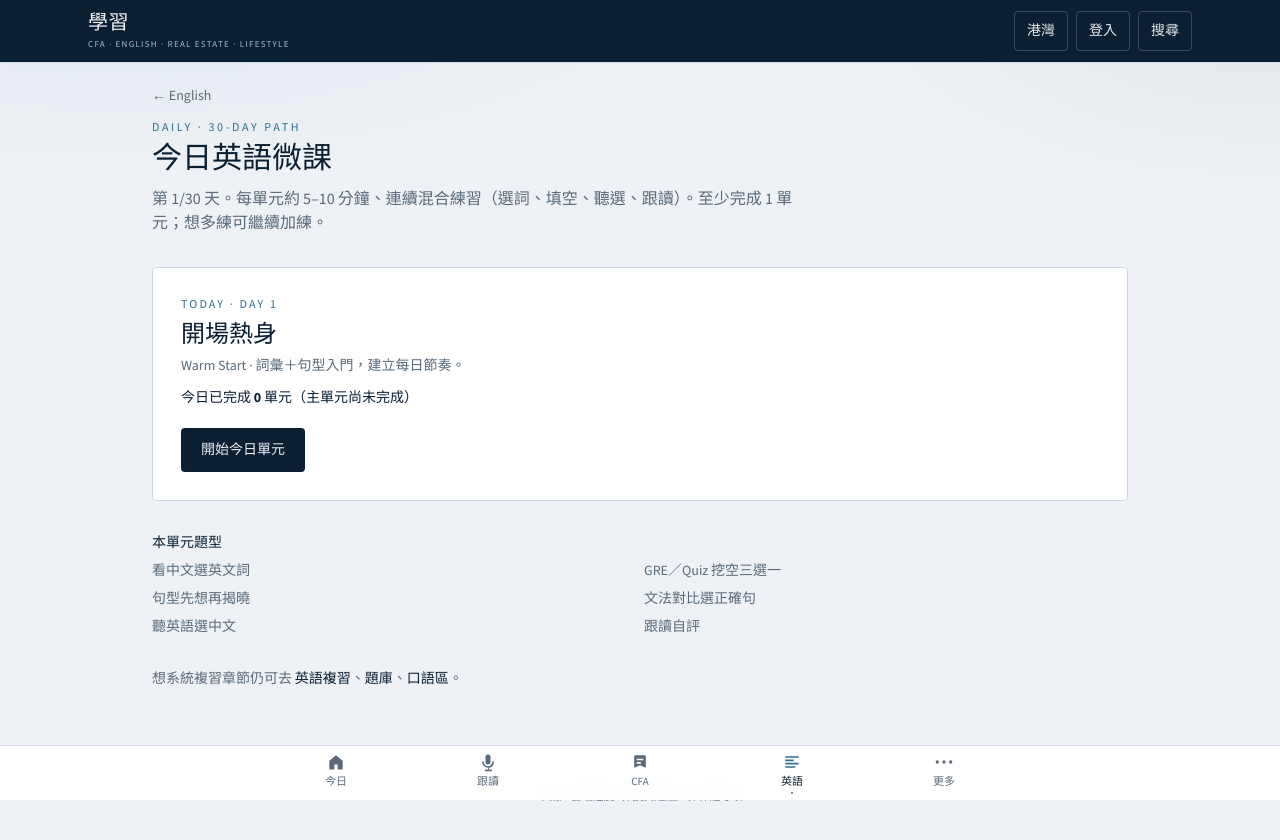
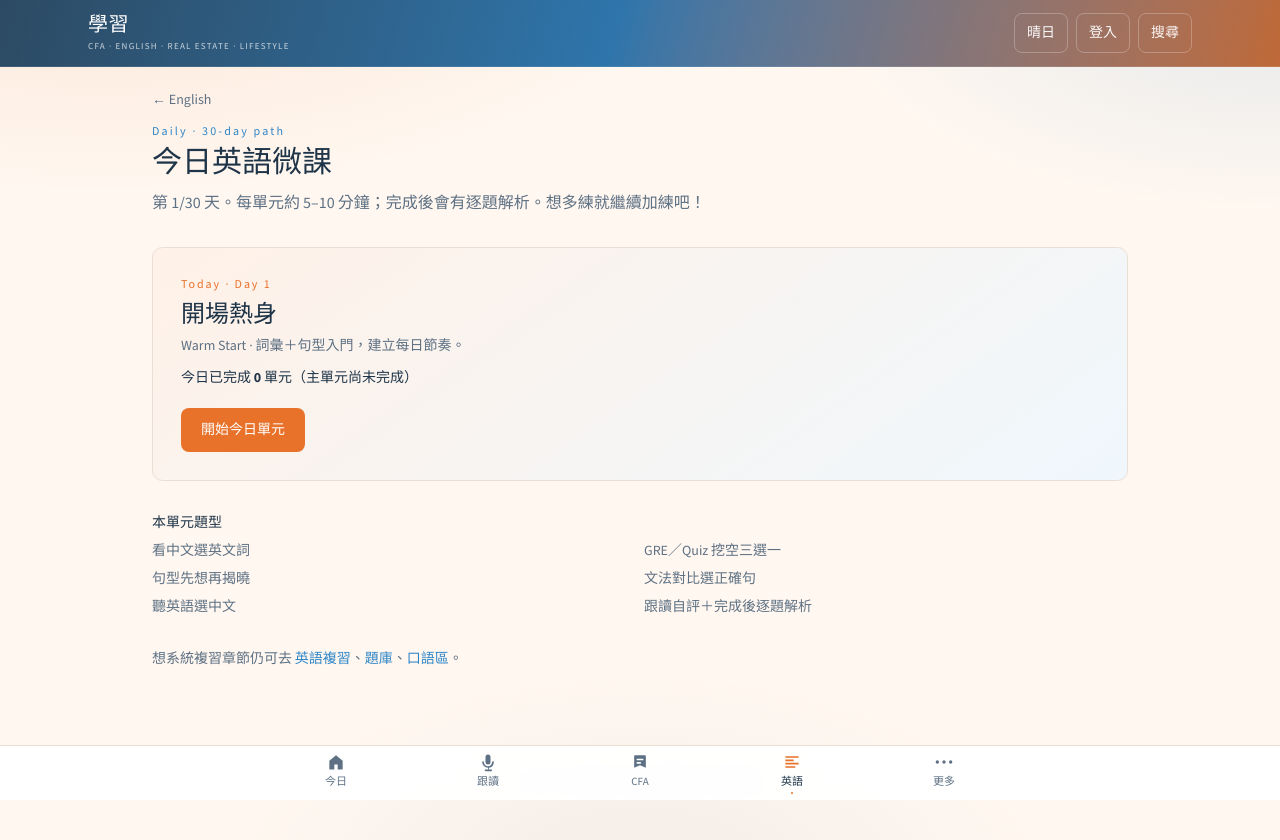
Before and after one commit to WeiKangCheng1984/WKChengTraning, a Next.js app in the folder web/: page /english/today in a window 1280 px wide. Shown: the top 840 px of the page. Built offline with nearby package versions, Linux system fonts and the light colour scheme; no server answers.

Commit message:
Add unit review breakdown and warmer orange-blue theme.
Show per-question analysis after each daily micro-lesson, and soften the UI with sunny orange/sky accents.

Co-authored-by: Cursor <cursoragent@cursor.com>

```diff
--- a/web/src/app/english/today/page.tsx
+++ b/web/src/app/english/today/page.tsx
@@ -3,10 +3,10 @@
 import Link from "next/link";
 import { useEffect, useState } from "react";
 import {
-  DailyUnitCompleteCard,
   DailyUnitPlayer,
+  DailyUnitReview,
 } from "@/components/DailyUnitPlayer";
-import type { DailyUnit } from "@/lib/dailyUnit/types";
+import type { DailyUnit, StepResult } from "@/lib/dailyUnit/types";
 import {
   getTodayDoneIds,
   markUnitDone,
@@ -20,17 +20,18 @@ type Phase =
   | { kind: "hub" }
   | { kind: "play"; unit: DailyUnit }
   | {
-      kind: "done";
+      kind: "review";
       unit: DailyUnit;
       correct: number;
       total: number;
+      results: StepResult[];
     };
 
 export default function EnglishTodayPage() {
   const [phase, setPhase] = useState<Phase>({ kind: "hub" });
-  const [summary, setSummary] = useState<ReturnType<typeof todayUnitSummary> | null>(
-    null,
-  );
+  const [summary, setSummary] = useState<ReturnType<
+    typeof todayUnitSummary
+  > | null>(null);
 
   useEffect(() => {
     const sync = () => setSummary(todayUnitSummary());
@@ -52,27 +53,29 @@ export default function EnglishTodayPage() {
       <DailyUnitPlayer
         unit={phase.unit}
         onExit={() => setPhase({ kind: "hub" })}
-        onComplete={({ correct, total }) => {
+        onComplete={({ correct, total, results }) => {
           markUnitDone(phase.unit.id);
           creditDailyUnit(phase.unit.unitIndex);
           setSummary(todayUnitSummary());
           setPhase({
-            kind: "done",
+            kind: "review",
             unit: phase.unit,
             correct,
             total,
+            results,
           });
         }}
       />
     );
   }
 
-  if (phase.kind === "done") {
+  if (phase.kind === "review") {
     return (
-      <DailyUnitCompleteCard
+      <DailyUnitReview
         unit={phase.unit}
         correct={phase.correct}
         total={phase.total}
+        results={phase.results}
         onAgain={startNext}
         onHome={() => setPhase({ kind: "hub" })}
       />
@@ -91,7 +94,7 @@ export default function EnglishTodayPage() {
         >
           ← English
         </Link>
-        <p className="mt-3 text-xs uppercase tracking-[0.22em] text-[var(--accent)]">
+        <p className="mt-3 text-xs font-medium tracking-[0.18em] text-[var(--sky)]">
           Daily · 30-day path
         </p>
         <h1 className="mt-2 font-[family-name:var(--font-display)] text-3xl text-[var(--ink)]">
@@ -99,13 +102,19 @@ export default function EnglishTodayPage() {
         </h1>
         <p className="mt-2 max-w-2xl text-base text-[var(--muted)]">
           第 {summary.programDay}/{summary.totalProgramDays}{" "}
-          天。每單元約 5–10 分鐘、連續混合練習（選詞、填空、聽選、跟讀）。至少完成 1
-          單元；想多練可繼續加練。
+          天。每單元約 5–10 分鐘；完成後會有逐題解析。想多練就繼續加練吧！
         </p>
       </div>
 
-      <section className="rounded-sm border border-[var(--line)] bg-[var(--surface)] p-5 sm:p-7">
-        <p className="text-xs uppercase tracking-[0.18em] text-[var(--accent)]">
+      <section
+        className="border border-[var(--line)] p-5 sm:p-7"
+        style={{
+          borderRadius: "var(--radius)",
+          background:
+            "linear-gradient(145deg, color-mix(in srgb, var(--accent-soft) 55%, white), color-mix(in srgb, var(--sky-soft) 60%, white))",
+        }}
+      >
+        <p className="text-xs font-medium tracking-[0.16em] text-[var(--accent)]">
           Today · Day {summary.programDay}
         </p>
         <h2 className="mt-2 font-[family-name:var(--font-display)] text-2xl text-[var(--ink)]">
@@ -121,7 +130,7 @@ export default function EnglishTodayPage() {
         <button
           type="button"
           onClick={startNext}
-          className="mt-5 min-h-11 rounded-sm bg-[var(--ink)] px-5 text-sm text-[var(--paper)] hover:bg-[var(--ink-soft)]"
+          className="mt-5 min-h-11 rounded-lg bg-[var(--accent)] px-5 text-sm text-white hover:brightness-105"
         >
           {mainDone ? "再練一單元" : "開始今日單元"}
         </button>
@@ -135,21 +144,21 @@ export default function EnglishTodayPage() {
           <li>句型先想再揭曉</li>
           <li>文法對比選正確句</li>
           <li>聽英語選中文</li>
-          <li>跟讀自評</li>
+          <li>跟讀自評＋完成後逐題解析</li>
         </ul>
       </section>
 
       <p className="text-sm text-[var(--muted)]">
         想系統複習章節仍可去{" "}
-        <Link href="/english/review" className="text-[var(--ink)] underline">
+        <Link href="/english/review" className="text-[var(--sky)] underline">
           英語複習
         </Link>
         、
-        <Link href="/quiz" className="text-[var(--ink)] underline">
+        <Link href="/quiz" className="text-[var(--sky)] underline">
           題庫
         </Link>
         、
-        <Link href="/oral" className="text-[var(--ink)] underline">
+        <Link href="/oral" className="text-[var(--sky)] underline">
           口語區
         </Link>
         。
--- a/web/src/app/globals.css
+++ b/web/src/app/globals.css
@@ -1,39 +1,54 @@
 @import "tailwindcss";
 
-/* Default = Harbor（方案 1） */
+/* Default = 晴日：溫暖橘＋天空藍，討喜但不花俏 */
 :root,
 [data-theme="harbor"] {
-  --ink: #0b1f33;
-  --ink-soft: #16324a;
-  --paper: #eef2f6;
+  --ink: #1e3448;
+  --ink-soft: #2c4a63;
+  --paper: #fff7f0;
   --surface: #ffffff;
-  --muted: #5a6a7a;
-  --line: #d0d9e4;
-  --accent: #2f6f8f;
-  --accent-soft: #e3eef4;
-  --accent-soft-text: #9ec0d4;
-  --glow-accent: rgba(47, 111, 143, 0.1);
-  --glow-ink: rgba(11, 31, 51, 0.06);
-  --selection: rgba(47, 111, 143, 0.28);
+  --muted: #5e7184;
+  --line: #eadfd4;
+  --accent: #e8722a;
+  --accent-soft: #ffe6d4;
+  --accent-soft-text: #f0b48a;
+  --sky: #2f86c7;
+  --sky-soft: #e5f2fb;
+  --ok: #1f9d6a;
+  --ok-soft: #e6f7ef;
+  --bad: #d94a4a;
+  --bad-soft: #fdecec;
+  --glow-accent: rgba(232, 114, 42, 0.14);
+  --glow-sky: rgba(47, 134, 199, 0.12);
+  --glow-ink: rgba(30, 52, 72, 0.05);
+  --selection: rgba(232, 114, 42, 0.26);
   --background: var(--paper);
   --foreground: var(--ink);
-  --touch: 2.5rem; /* 40px — still tappable, denser than 44 */
+  --touch: 2.5rem;
+  --radius: 0.65rem;
 }
 
-/* Signal Ledger（方案 3） */
+/* 活力：橘更深、藍更亮的交替氣氛 */
 [data-theme="signal"] {
-  --ink: #171a1f;
-  --ink-soft: #2a3038;
-  --paper: #f2f3f5;
+  --ink: #243447;
+  --ink-soft: #354a60;
+  --paper: #f3f8fc;
   --surface: #ffffff;
-  --muted: #646b75;
-  --line: #d8dbe1;
-  --accent: #c45c26;
-  --accent-soft: #f7ebe3;
-  --accent-soft-text: #e8b08a;
-  --glow-accent: rgba(196, 92, 38, 0.1);
-  --glow-ink: rgba(23, 26, 31, 0.06);
-  --selection: rgba(196, 92, 38, 0.28);
+  --muted: #5a6d80;
+  --line: #d5e3ef;
+  --accent: #f0841a;
+  --accent-soft: #fff0db;
+  --accent-soft-text: #f2c48a;
+  --sky: #1f7ab8;
+  --sky-soft: #dceef9;
+  --ok: #1f9d6a;
+  --ok-soft: #e6f7ef;
+  --bad: #d94a4a;
+  --bad-soft: #fdecec;
+  --glow-accent: rgba(240, 132, 26, 0.14);
+  --glow-sky: rgba(31, 122, 184, 0.14);
+  --glow-ink: rgba(36, 52, 71, 0.05);
+  --selection: rgba(31, 122, 184, 0.24);
 }
 
 @theme inline {
@@ -43,7 +58,6 @@
   --font-display: var(--font-display);
 }
 
-/* A+B hybrid: compact base, no aggressive tablet upscale */
 html {
   font-size: 15.5px;
 }
@@ -56,8 +70,9 @@ html {
 
 body {
   background:
-    radial-gradient(1200px 500px at 10% -10%, var(--glow-accent), transparent 55%),
-    radial-gradient(900px 400px at 100% 0%, var(--glow-ink), transparent 50%),
+    radial-gradient(1100px 480px at 8% -8%, var(--glow-accent), transparent 55%),
+    radial-gradient(900px 420px at 100% 0%, var(--glow-sky), transparent 50%),
+    radial-gradient(700px 360px at 50% 100%, var(--glow-ink), transparent 60%),
     var(--paper);
   color: var(--ink);
   font-family: var(--font-body), "Noto Sans TC", sans-serif;
@@ -85,29 +100,28 @@ select {
   min-width: var(--touch);
 }
 
-/* Default list/card density (A) */
 .card-tap {
   min-height: 4.25rem;
-  border-radius: 0.25rem;
+  border-radius: var(--radius);
   border: 1px solid var(--line);
   background: var(--surface);
   padding: 0.85rem 1rem;
-  transition: border-color 0.15s ease;
+  transition: border-color 0.15s ease, box-shadow 0.15s ease;
 }
 
 .card-tap:hover,
 .card-tap:active {
-  border-color: color-mix(in srgb, var(--accent) 55%, var(--line));
+  border-color: color-mix(in srgb, var(--accent) 45%, var(--line));
+  box-shadow: 0 6px 18px rgba(30, 52, 72, 0.05);
 }
 
-/* Compact secondary rows (B hierarchy) */
 .row-tap {
   display: flex;
   min-height: 3.25rem;
   align-items: center;
   justify-content: space-between;
   gap: 0.75rem;
-  border-radius: 0.25rem;
+  border-radius: var(--radius);
   border: 1px solid var(--line);
   background: var(--surface);
   padding: 0.65rem 0.9rem;
@@ -116,20 +130,25 @@ select {
 
 .row-tap:hover,
 .row-tap:active {
-  border-color: color-mix(in srgb, var(--accent) 55%, var(--line));
+  border-color: color-mix(in srgb, var(--sky) 40%, var(--line));
 }
 
-/* Primary stage CTA (B) */
 .focus-cta {
   display: block;
-  border-radius: 0.25rem;
-  border: 1px solid var(--accent);
-  background: color-mix(in srgb, var(--accent-soft) 55%, var(--surface));
+  border-radius: calc(var(--radius) + 0.1rem);
+  border: 1px solid color-mix(in srgb, var(--accent) 55%, var(--sky));
+  background:
+    linear-gradient(
+      135deg,
+      color-mix(in srgb, var(--accent-soft) 70%, var(--surface)),
+      color-mix(in srgb, var(--sky-soft) 55%, var(--surface))
+    );
   padding: 1.1rem 1.25rem;
-  transition: border-color 0.15s ease, filter 0.15s ease;
+  transition: border-color 0.15s ease, filter 0.15s ease, transform 0.15s ease;
 }
 
 .focus-cta:hover {
   border-color: var(--accent);
   filter: brightness(1.02);
+  transform: translateY(-1px);
 }
--- a/web/src/app/layout.tsx
+++ b/web/src/app/layout.tsx
@@ -48,8 +48,8 @@ export default function RootLayout({
         <main className="mx-auto max-w-5xl px-4 pb-24 pt-4 sm:px-6 sm:pt-5">
           {children}
         </main>
-        <footer className="mx-auto max-w-5xl px-4 pb-24 pt-1 text-center text-[11px] text-[var(--muted)] sm:px-6">
-          本機／雲端進度 · 非投資建議／非保證考取
+        <footer className="mx-auto max-w-5xl px-4 pb-24 pt-2 text-center text-[11px] text-[var(--muted)] sm:px-6">
+          每天一小步就很棒 · 本機／雲端進度 · 非投資建議
         </footer>
         <BottomNav />
       </body>
--- a/web/src/components/AuthButton.tsx
+++ b/web/src/components/AuthButton.tsx
@@ -63,7 +63,7 @@ export function AuthButton() {
     return (
       <Link
         href="/login"
-        className="inline-flex min-h-10 items-center justify-center rounded-sm border border-white/20 px-3 text-sm text-white/90 hover:bg-white/10"
+        className="inline-flex min-h-10 items-center justify-center rounded-lg border border-white/25 px-3 text-sm text-white/95 hover:bg-white/10"
       >
         登入
       </Link>
@@ -78,7 +78,7 @@ export function AuthButton() {
         type="button"
         onClick={sync}
         title="同步學習進度到雲端"
-        className="inline-flex min-h-10 items-center justify-center rounded-sm border border-white/20 px-2 text-xs text-white/90 hover:bg-white/10 sm:px-3 sm:text-sm"
+        className="inline-flex min-h-10 items-center justify-center rounded-lg border border-white/25 px-2 text-xs text-white/95 hover:bg-white/10 sm:px-3 sm:text-sm"
       >
         {syncMsg || "同步"}
       </button>
@@ -86,7 +86,7 @@ export function AuthButton() {
         type="button"
         onClick={signOut}
         title={user.email || "登出"}
-        className="inline-flex min-h-10 max-w-24 items-center justify-center truncate rounded-sm border border-white/20 px-2 text-xs text-white/90 hover:bg-white/10 sm:max-w-32 sm:px-3 sm:text-sm"
+        className="inline-flex min-h-10 max-w-24 items-center justify-center truncate rounded-lg border border-white/25 px-2 text-xs text-white/95 hover:bg-white/10 sm:max-w-32 sm:px-3 sm:text-sm"
       >
         {label}
       </button>
--- a/web/src/components/SiteHeader.tsx
+++ b/web/src/components/SiteHeader.tsx
@@ -4,13 +4,19 @@ import { AuthButton } from "@/components/AuthButton";
 
 export function SiteHeader() {
   return (
-    <header className="sticky top-0 z-40 border-b border-[var(--line)] bg-[var(--ink)] text-[var(--paper)]">
-      <div className="mx-auto flex max-w-6xl items-center justify-between gap-3 px-4 py-2 sm:px-6">
+    <header
+      className="sticky top-0 z-40 border-b border-white/10 text-white"
+      style={{
+        background:
+          "linear-gradient(105deg, var(--ink-soft) 0%, color-mix(in srgb, var(--sky) 72%, var(--ink-soft)) 48%, color-mix(in srgb, var(--accent) 78%, var(--ink-soft)) 100%)",
+      }}
+    >
+      <div className="mx-auto flex max-w-6xl items-center justify-between gap-3 px-4 py-2.5 sm:px-6">
         <Link href="/" className="min-h-10 min-w-0 py-0.5">
           <div className="font-[family-name:var(--font-display)] text-lg tracking-wide sm:text-xl">
             學習
           </div>
-          <div className="truncate text-[9px] uppercase tracking-[0.14em] text-[var(--accent-soft-text)]">
+          <div className="truncate text-[9px] uppercase tracking-[0.14em] text-white/75">
             CFA · English · Real Estate · Lifestyle
           </div>
         </Link>
@@ -19,7 +25,7 @@ export function SiteHeader() {
           <AuthButton />
           <Link
             href="/search"
-            className="inline-flex min-h-10 min-w-10 items-center justify-center rounded-sm border border-white/20 px-3 text-sm text-white/90 hover:bg-white/10"
+            className="inline-flex min-h-10 min-w-10 items-center justify-center rounded-lg border border-white/25 px-3 text-sm text-white/95 hover:bg-white/10"
             aria-label="搜尋"
           >
             搜尋
--- a/web/src/components/ThemeToggle.tsx
+++ b/web/src/components/ThemeToggle.tsx
@@ -22,7 +22,7 @@ export function ThemeToggle() {
     <button
       type="button"
       onClick={() => setThemeState(toggleTheme())}
-      className="inline-flex min-h-10 items-center justify-center rounded-sm border border-white/20 px-3 text-sm text-white/90 hover:bg-white/10"
+      className="inline-flex min-h-10 items-center justify-center rounded-lg border border-white/25 px-3 text-sm text-white/95 hover:bg-white/10"
       aria-label={`切換配色（目前：${THEME_LABEL[theme]}）`}
       title={`配色：${THEME_LABEL[theme]}（點擊切換）`}
     >
--- a/web/src/lib/theme.ts
+++ b/web/src/lib/theme.ts
@@ -6,8 +6,8 @@ export const THEME_KEY = "omnilearn-theme";
 export const DEFAULT_THEME: ThemeId = "harbor";
 
 export const THEME_LABEL: Record<ThemeId, string> = {
-  harbor: "港灣",
-  signal: "信號",
+  harbor: "晴日",
+  signal: "活力",
 };
 
 export function normalizeTheme(value: unknown): ThemeId {
```
Also changed, not shown: web/src/components/DailyUnitPlayer.tsx (+248 -48 lines), web/src/lib/dailyUnit/types.ts (+7 -0 lines).
